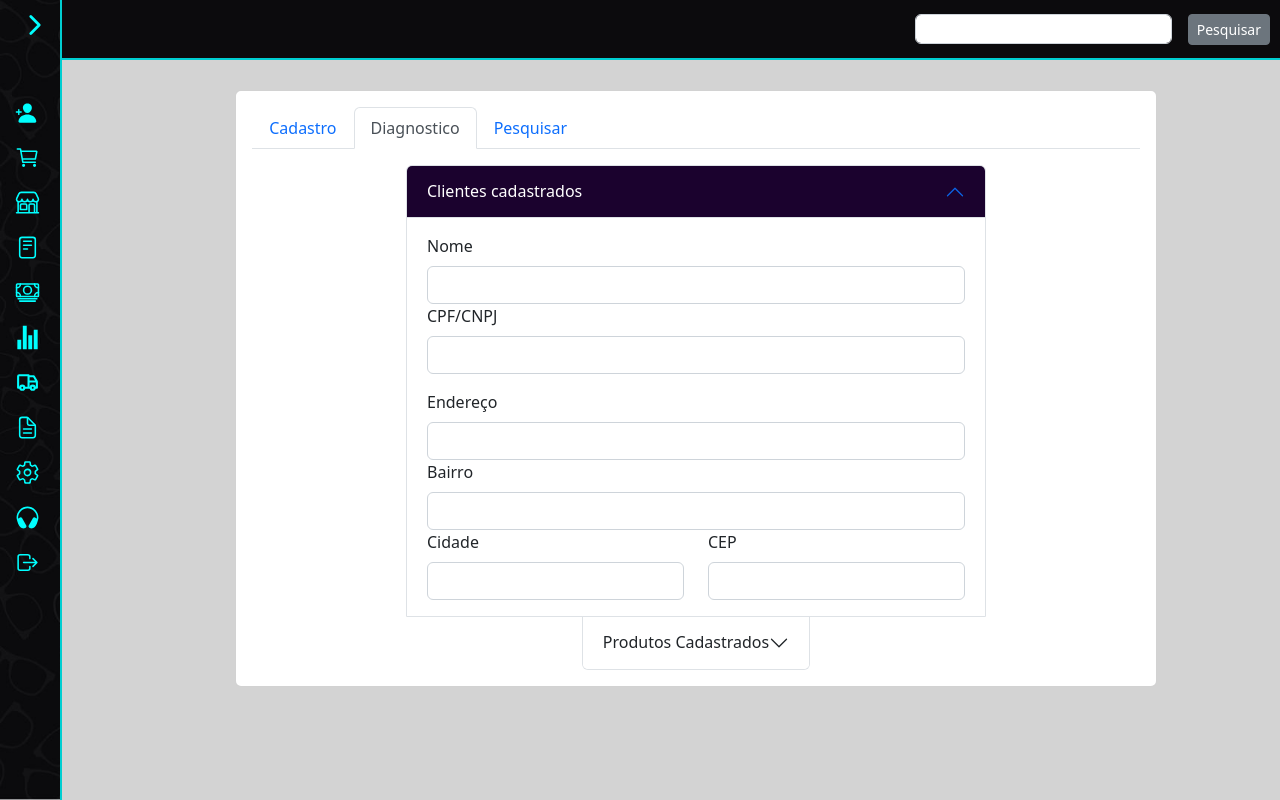
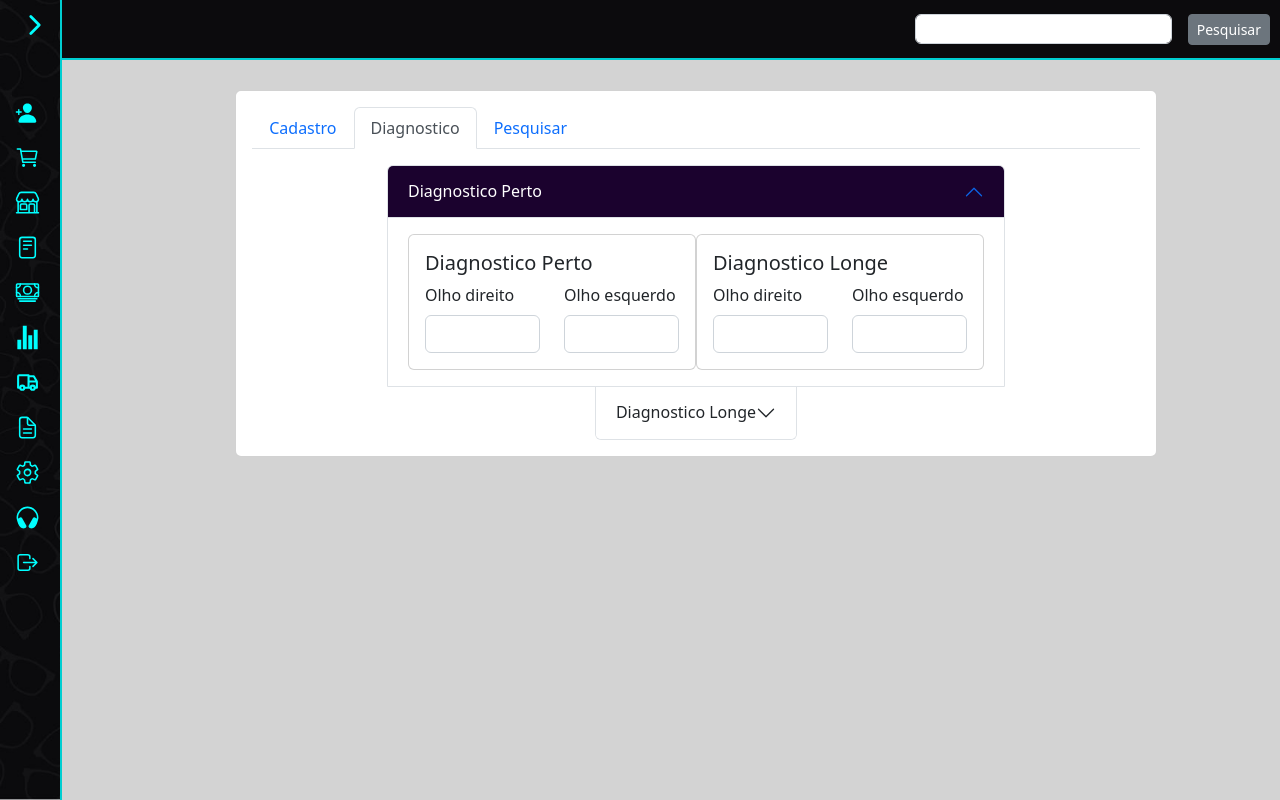
Before and after one commit to leobraboo/FrontSystemGlobal, a React (Vite) app: page /Clients in a window 1280 px wide. Both pictures are taken after a click on the tab "Diagnostico". Built offline with nearby package versions, Linux system fonts and the light colour scheme.

Commit message:
feat : diag

```diff
--- a/src/components/Clientes/DiagnosisClient/index.tsx
+++ b/src/components/Clientes/DiagnosisClient/index.tsx
@@ -6,73 +6,81 @@ export function DiagnosisClient() {
     <div>
       <DiagAccordion defaultActiveKey="0">
         <Accordion.Item eventKey="0">
-          <Accordion.Header>Clientes cadastrados</Accordion.Header>
-          <Accordion.Body>
+          <Accordion.Header>Diagnostico Perto</Accordion.Header>
+          <Accordion.Body style={{ display: "flex", flexDirection: "row", justifyContent: "space-between" }}>
+            <Card style={{ width: '18rem' }}>
+              <Card.Body>
+                <Card.Title>Diagnostico Perto</Card.Title>
                 <Form>
-              <Row className="mb-3">
-                <Form.Group>
-                  <Form.Label>Nome</Form.Label>
-                  <Form.Control />
-                </Form.Group>
-                <Form.Group>
-                  <Form.Label>CPF/CNPJ</Form.Label>
-                  <Form.Control />
-                </Form.Group>
-              </Row>
-              <Form.Group>
-                <Form.Label>Endereço</Form.Label>
-                <Form.Control />
-              </Form.Group>
-              <Form.Group>
-                <Form.Label>Bairro</Form.Label>
-                <Form.Control />
-              </Form.Group>
                   <Row>
                     <Form.Group as={Col}>
-                  <Form.Label>Cidade</Form.Label>
+                      <Form.Label>Olho direito</Form.Label>
                       <Form.Control />
                     </Form.Group>
                     <Form.Group as={Col}>
-                  <Form.Label>CEP</Form.Label>
+                      <Form.Label>Olho esquerdo</Form.Label>
                       <Form.Control />
                     </Form.Group>
                   </Row>
                 </Form>
-          </Accordion.Body>
-        </Accordion.Item>
-        <Accordion.Item eventKey="1">
-          <Accordion.Header>Produtos Cadastrados</Accordion.Header>
-          <Accordion.Body>
+              </Card.Body>
+            </Card>
+            <Card style={{ width: '18rem' }}>
+              <Card.Body>
+                <Card.Title>Diagnostico Longe</Card.Title>
                 <Form>
-              <Row className="mb-3">
-                <Form.Group>
-                  <Form.Label>Nome</Form.Label>
-                  <Form.Control />
-                </Form.Group>
-                <Form.Group>
-                  <Form.Label>CPF/CNPJ</Form.Label>
-                  <Form.Control />
-                </Form.Group>
-              </Row>
-              <Form.Group>
-                <Form.Label>Endereço</Form.Label>
-                <Form.Control />
-              </Form.Group>
-              <Form.Group>
-                <Form.Label>Bairro</Form.Label>
-                <Form.Control />
-              </Form.Group>
                   <Row>
                     <Form.Group as={Col}>
-                  <Form.Label>Cidade</Form.Label>
+                      <Form.Label>Olho direito</Form.Label>
                       <Form.Control />
                     </Form.Group>
                     <Form.Group as={Col}>
-                  <Form.Label>CEP</Form.Label>
+                      <Form.Label>Olho esquerdo</Form.Label>
                       <Form.Control />
                     </Form.Group>
                   </Row>
                 </Form>
+              </Card.Body>
+            </Card>
+          </Accordion.Body>
+        </Accordion.Item>
+        <Accordion.Item eventKey="1">
+          <Accordion.Header>Diagnostico Longe</Accordion.Header>
+          <Accordion.Body style={{ display: "flex", flexDirection: "row", justifyContent: "space-between" }}>
+            <Card style={{ width: '18rem' }}>
+              <Card.Body>
+                <Card.Title>Diagnostico Perto</Card.Title>
+                <Form>
+                  <Row>
+                    <Form.Group as={Col}>
+                      <Form.Label>Olho direito</Form.Label>
+                      <Form.Control />
+                    </Form.Group>
+                    <Form.Group as={Col}>
+                      <Form.Label>Olho esquerdo</Form.Label>
+                      <Form.Control />
+                    </Form.Group>
+                  </Row>
+                </Form>
+              </Card.Body>
+            </Card>
+            <Card style={{ width: '18rem' }}>
+              <Card.Body>
+                <Card.Title>Diagnostico Longe</Card.Title>
+                <Form>
+                  <Row>
+                    <Form.Group as={Col}>
+                      <Form.Label>Olho direito</Form.Label>
+                      <Form.Control />
+                    </Form.Group>
+                    <Form.Group as={Col}>
+                      <Form.Label>Olho esquerdo</Form.Label>
+                      <Form.Control />
+                    </Form.Group>
+                  </Row>
+                </Form>
+              </Card.Body>
+            </Card>
           </Accordion.Body>
         </Accordion.Item>
       </DiagAccordion>
--- a/src/components/Home/index.tsx
+++ b/src/components/Home/index.tsx
@@ -43,7 +43,6 @@ export function Homegeneral() {
         <ContainerData3 data={data}>
         </ContainerData3>
       </GeneralDv>
-
     </>
   )
 }
```
Lines whose indentation alone changed are shown as unchanged.
